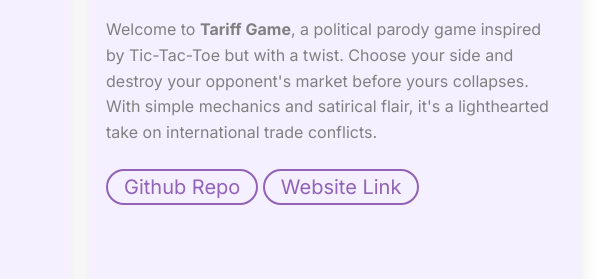
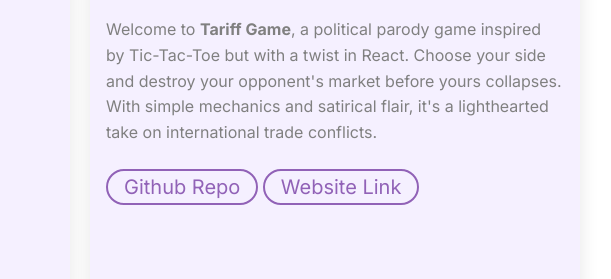
Before and after one commit to starryAmy/portfolio, a plain HTML site: page index.html in a window 1280 px wide. Shown: the part 7243-7522 px from the top of the page, 560-1171 px from the left. Drawn offline with Linux system fonts and the light colour scheme.

Commit message:
magr changes to text

```diff
--- a/index.html
+++ b/index.html
@@ -170,7 +170,7 @@
                     <img src="https://img.shields.io/badge/SCSS-CC6699?style=for-the-badge&logo=sass&logoColor=white" />
                   </div>
                   <p>
-                    Welcome to <strong>Tariff Game</strong>, a political parody game inspired by Tic-Tac-Toe but with a twist. Choose your side and destroy your opponent's market before yours collapses. With simple mechanics and satirical flair, it's a lighthearted take on international trade conflicts.<br>
+                    Welcome to <strong>Tariff Game</strong>, a political parody game inspired by Tic-Tac-Toe but with a twist in React. Choose your side and destroy your opponent's market before yours collapses. With simple mechanics and satirical flair, it's a lighthearted take on international trade conflicts.<br>
                     <br>
                       <a href="https://github.com/starryAmy/Tariff-Game" target="_blank">Github Repo</a>
                       <a href="https://tariff-game-9e01fa038b45.herokuapp.com/" target="_blank">Website Link</a>
```
